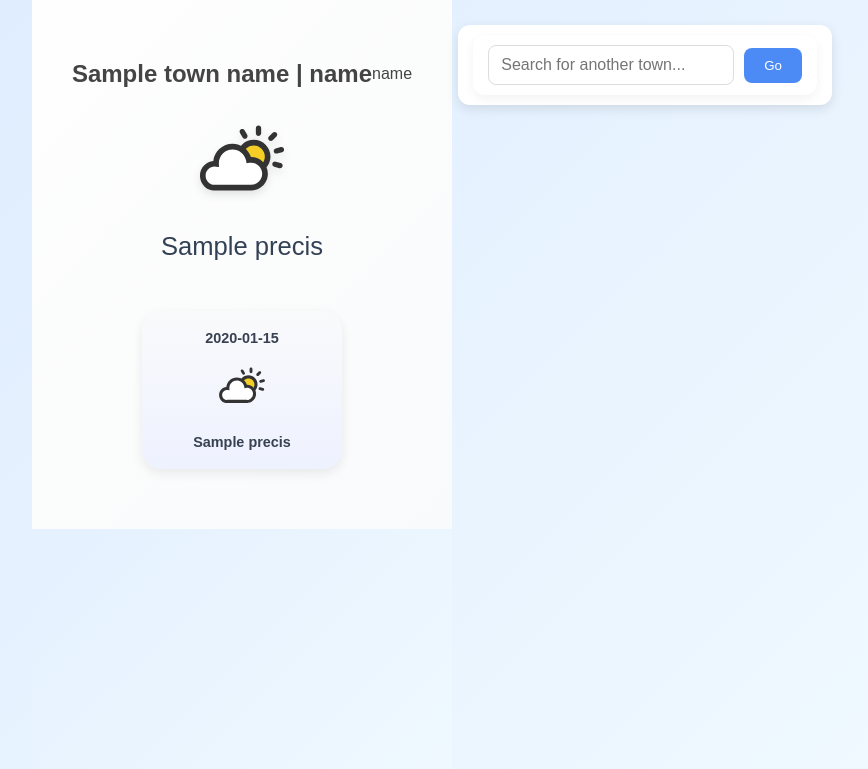
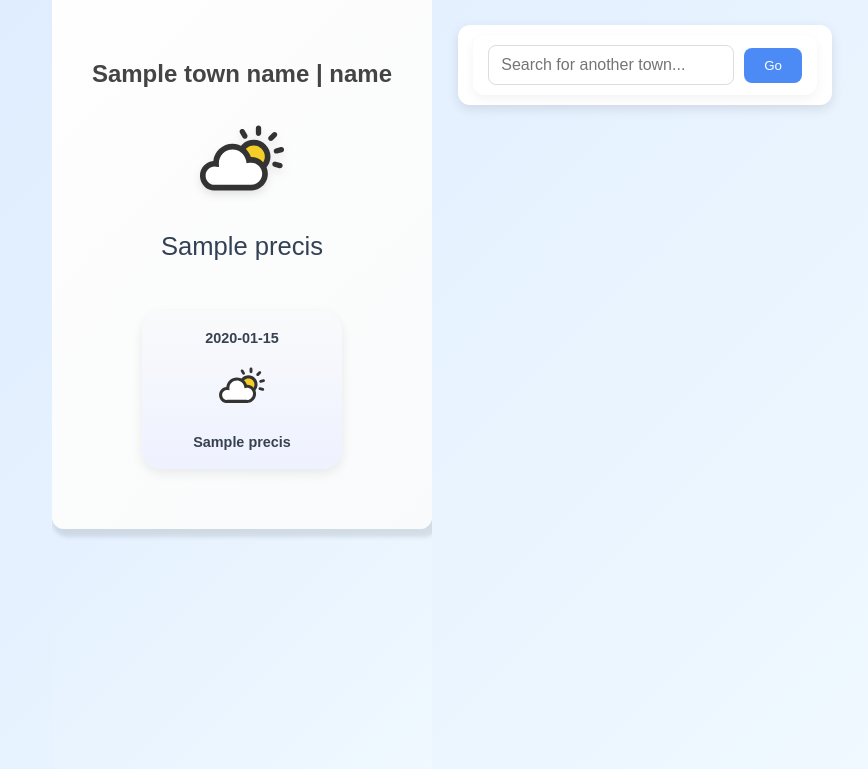
Before and after one commit to Ransu-ll/weather-app, a Flask app: template webapp/templates/town.jinja2 in a window 1280 px wide. Shown: the top 769 px of the page, without its empty margins (398-1266 px from the left). Run offline with Flask 3, Linux system fonts and the light colour scheme; the template is opened without the code that fills it: most values are stand-ins (such as "Sample title", 1, 10 or a date in 2020).

Commit message:
Final fixes of updated front end

```diff
--- a/webapp/static/style.css
+++ b/webapp/static/style.css
@@ -121,6 +121,8 @@ html, body {
     flex-direction: column;
     justify-content: space-between;
     background: linear-gradient(135deg, #fefefe, #f9fafb);
+    border-radius: 0 0 12px 12px;
+    box-shadow: 4px 4px 4px 4px rgba(0, 0, 0, 0.1)
 }
 
 .top {
--- a/webapp/templates/index.jinja2
+++ b/webapp/templates/index.jinja2
@@ -15,7 +15,7 @@
                     <p>
                         search for town:
                         <br>
-                        <input id="townsearch" list="towns" name="town" placeholder="e.g., Sydney" required>
+                        <input id="townsearch" list="towns" name="town" placeholder="e.g. Sydney, NSW" required>
                         <button type="submit">Go</button>
                     </p>
                 </label>
--- a/webapp/templates/town.jinja2
+++ b/webapp/templates/town.jinja2
@@ -46,7 +46,6 @@
 </div>
     <div class="top">
       <h2>{{ town_name }} | {{ (town_data.keys()|list)[0] }} </h2>
-      <p>{{ (town_data.keys()|list)[0] }}</p>
     </div>
 
     {% set first_day = town_data[(town_data.keys()|list)[0]] %}
```
